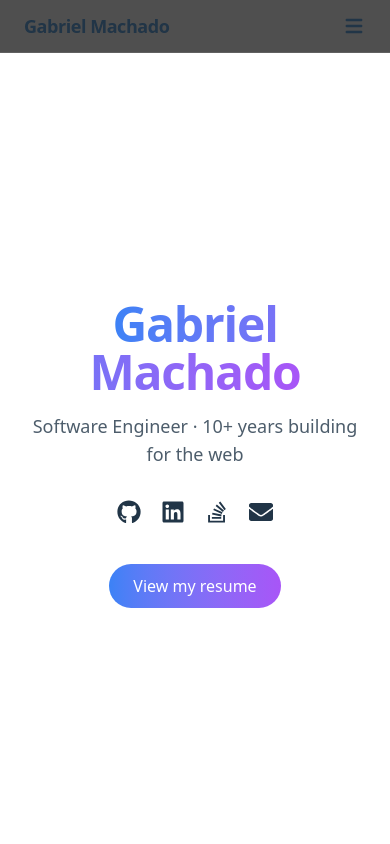
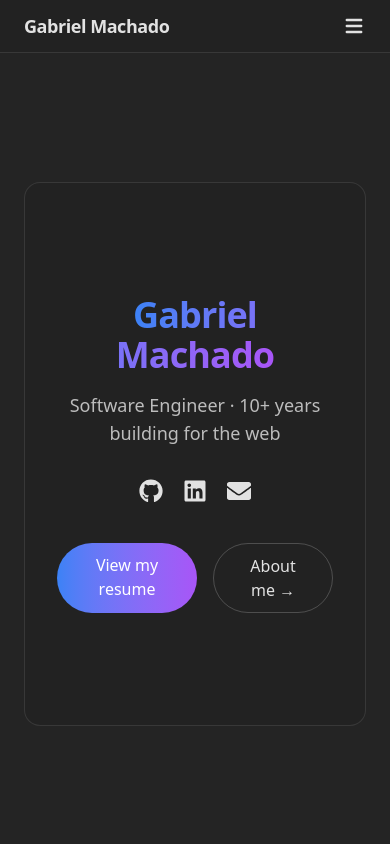
Before and after one commit to gm1357/gm1357.github.io, a React (Vite) app: page / in a window 390 px wide. Shown: the top 844 px of the page. Built offline with nearby package versions, Linux system fonts and the light colour scheme; grey boxes are pictures that could not be loaded.

Commit message:
Updates to home page (#4)
* feat: remove stackoverflow link

* feat: add card style to home page

* feat: remove light scheme

* feat: improve responsiviness

```diff
--- a/src/components/Footer.jsx
+++ b/src/components/Footer.jsx
@@ -1,15 +1,18 @@
-import { FaGithub, FaLinkedin, FaStackOverflow, FaEnvelope } from "react-icons/fa";
+import { FaGithub, FaLinkedin, FaEnvelope } from "react-icons/fa";
 
 const socials = [
   { href: "https://github.com/gm1357", icon: FaGithub, label: "GitHub" },
-  { href: "https://www.linkedin.com/in/gabriel-machado-br/", icon: FaLinkedin, label: "LinkedIn" },
-  { href: "https://stackoverflow.com/users/9012424/gmachado", icon: FaStackOverflow, label: "Stack Overflow" },
+  {
+    href: "https://www.linkedin.com/in/gabriel-machado-br/",
+    icon: FaLinkedin,
+    label: "LinkedIn",
+  },
   { href: "mailto:g_machado1@hotmail.com", icon: FaEnvelope, label: "Email" },
 ];
 
 export default function Footer() {
   return (
-    <footer className="border-t border-white/10 py-8 light:border-black/10">
+    <footer className="border-t border-white/10 py-8">
       <div className="mx-auto flex max-w-5xl flex-col items-center gap-4 px-6">
         <div className="flex gap-5">
           {socials.map((social) => (
--- a/src/components/Layout.jsx
+++ b/src/components/Layout.jsx
@@ -1,12 +1,15 @@
+import { useLocation } from "react-router-dom";
 import Navbar from "./Navbar";
 import Footer from "./Footer";
 
 export default function Layout({ children }) {
+  const { pathname } = useLocation();
+
   return (
     <div className="flex min-h-screen flex-col">
       <Navbar />
       <main className="flex-1 pt-16">{children}</main>
-      <Footer />
+      {pathname !== "/" && <Footer />}
     </div>
   );
 }
--- a/src/components/Navbar.jsx
+++ b/src/components/Navbar.jsx
@@ -13,7 +13,7 @@ export default function Navbar() {
   const { pathname } = useLocation();
 
   return (
-    <nav className="fixed top-0 z-50 w-full border-b border-white/10 bg-surface-dark/80 backdrop-blur-sm dark:border-white/10 light:border-black/10 light:bg-surface-light/80">
+    <nav className="fixed top-0 z-50 w-full border-b border-white/10 bg-surface-darker backdrop-blur-sm">
       <div className="mx-auto flex max-w-5xl items-center justify-between px-6 py-3">
         <Link to="/" className="text-lg font-semibold tracking-tight">
           Gabriel Machado
--- a/src/index.css
+++ b/src/index.css
@@ -7,9 +7,8 @@
   --color-accent-from: #3b82f6;
   --color-accent-to: #a855f7;
   --color-surface-dark: #242424;
-  --color-surface-light: #ffffff;
+  --color-surface-darker: #222222;
   --color-text-dark: rgba(255, 255, 255, 0.87);
-  --color-text-light: #213547;
   --animate-fade-in: fade-in 0.5s ease-out;
 }
 
@@ -24,11 +23,27 @@
   }
 }
 
+@utility perspective-1000 {
+  perspective: 1000px;
+}
+
+@utility preserve-3d {
+  transform-style: preserve-3d;
+}
+
+@utility backface-hidden {
+  backface-visibility: hidden;
+}
+
+@utility rotate-y-180 {
+  transform: rotateY(180deg);
+}
+
 body {
   font-family: system-ui, Avenir, Helvetica, Arial, sans-serif;
   line-height: 1.5;
   font-weight: 400;
-  color-scheme: light dark;
+  color-scheme: dark;
   color: var(--color-text-dark);
   background-color: var(--color-surface-dark);
   font-synthesis: none;
@@ -36,10 +51,3 @@ body {
   -webkit-font-smoothing: antialiased;
   -moz-osx-font-smoothing: grayscale;
 }
-
-@media (prefers-color-scheme: light) {
-  body {
-    color: var(--color-text-light);
-    background-color: var(--color-surface-light);
-  }
-}
--- a/src/pages/Home.jsx
+++ b/src/pages/Home.jsx
@@ -1,10 +1,6 @@
+import { useState, useRef, useEffect } from "react";
 import { Link } from "react-router-dom";
-import {
-  FaGithub,
-  FaLinkedin,
-  FaStackOverflow,
-  FaEnvelope,
-} from "react-icons/fa";
+import { FaGithub, FaLinkedin, FaEnvelope } from "react-icons/fa";
 
 const socials = [
   { href: "https://github.com/gm1357", icon: FaGithub, label: "GitHub" },
@@ -13,20 +9,39 @@ const socials = [
     icon: FaLinkedin,
     label: "LinkedIn",
   },
-  {
-    href: "https://stackoverflow.com/users/9012424/gmachado",
-    icon: FaStackOverflow,
-    label: "Stack Overflow",
-  },
   { href: "mailto:g_machado1@hotmail.com", icon: FaEnvelope, label: "Email" },
 ];
 
+const cardStyle = "rounded-2xl border border-white/10 bg-surface-darker p-8";
+
 export default function Home() {
+  const [flipped, setFlipped] = useState(false);
+  const frontRef = useRef(null);
+  const backRef = useRef(null);
+
+  useEffect(() => {
+    if (flipped) {
+      backRef.current?.focus();
+    } else {
+      frontRef.current?.focus();
+    }
+  }, [flipped]);
+
   return (
-    <>
-      {/* Hero */}
-      <section className="flex min-h-[calc(100vh-4rem)] flex-col items-center justify-center px-6 text-center animate-fade-in">
-        <h1 className="mb-4 text-5xl font-bold tracking-tight sm:text-6xl">
+    <section className="flex min-h-[calc(100vh-4rem)] items-center justify-center px-6">
+      <div className="perspective-1000 w-full max-w-2xl">
+        <div
+          className={`preserve-3d relative h-[34rem] sm:h-[26rem] motion-safe:transition-transform motion-safe:duration-700 ${flipped ? "rotate-y-180" : ""}`}
+        >
+          {/* FRONT */}
+          <div
+            ref={frontRef}
+            tabIndex={-1}
+            aria-hidden={flipped}
+            inert={flipped ? "" : undefined}
+            className={`backface-hidden absolute inset-0 flex flex-col items-center justify-center text-center outline-none ${cardStyle}`}
+          >
+            <h1 className="mb-4 text-4xl font-bold tracking-tight sm:text-5xl">
               <span className="bg-gradient-to-r from-accent-from to-accent-to bg-clip-text text-transparent">
                 Gabriel Machado
               </span>
@@ -50,18 +65,38 @@ export default function Home() {
               ))}
             </div>
 
+            <div className="flex gap-4">
               <Link
                 to="/resume"
                 className="rounded-full bg-gradient-to-r from-accent-from to-accent-to px-6 py-2.5 font-medium text-white transition-opacity hover:opacity-90"
               >
                 View my resume
               </Link>
-      </section>
+              <button
+                onClick={() => setFlipped(true)}
+                aria-label="Flip card to show about section"
+                className="rounded-full border border-white/20 px-6 py-2.5 font-medium transition-colors hover:bg-white/10"
+              >
+                About me &rarr;
+              </button>
+            </div>
+          </div>
 
-      {/* About */}
-      <section className="mx-auto max-w-5xl px-6 py-20 animate-fade-in">
-        <h2 className="mb-8 text-3xl font-bold">About</h2>
-        <div className="grid gap-8 md:grid-cols-2">
+          {/* BACK */}
+          <div
+            ref={backRef}
+            tabIndex={-1}
+            aria-hidden={!flipped}
+            inert={!flipped ? "" : undefined}
+            className={`backface-hidden rotate-y-180 absolute inset-0 flex flex-col items-center justify-center text-center outline-none ${cardStyle}`}
+          >
+            <div className="mb-4 h-20 w-20 rounded-full bg-gradient-to-br from-accent-from/20 to-accent-to/20">
+              <img
+                className="h-20 w-20 rounded-full"
+                src="https://github.com/gm1357.png"
+                alt="Gabriel Machado"
+              />
+            </div>
             <div className="space-y-4 text-base leading-relaxed opacity-90">
               <p>
                 I&apos;m a Brazilian software engineer with 10+ years of
@@ -70,22 +105,21 @@ export default function Home() {
               </p>
               <p>
                 I&apos;m passionate about writing clean &amp; maintainable code,
-              continuously improving my skills, and learning new technologies. I
-              enjoy building products that make a difference and collaborating
-              with talented teams.
+                continuously improving my skills, and learning new technologies.
+                I enjoy building products that make a difference and
+                collaborating with talented teams.
               </p>
             </div>
-          <div className="hidden items-center justify-center md:flex">
-            <div className="h-48 w-48 rounded-full bg-gradient-to-br from-accent-from/20 to-accent-to/20">
-              <img
-                className="rounded-full"
-                src="https://github.com/gm1357.png"
-                alt="Gabriel Machado"
-              />
+            <button
+              onClick={() => setFlipped(false)}
+              aria-label="Flip card back to hero section"
+              className="mt-6 rounded-full border border-white/20 px-6 py-2.5 font-medium transition-colors hover:bg-white/10"
+            >
+              &larr; Flip back
+            </button>
           </div>
         </div>
       </div>
     </section>
-    </>
   );
 }
--- a/src/pages/Portfolio.jsx
+++ b/src/pages/Portfolio.jsx
@@ -16,10 +16,10 @@ const LANG_COLORS = {
 
 function SkeletonCard() {
   return (
-    <div className="animate-pulse rounded-lg border border-white/10 p-5 light:border-black/10">
-      <div className="mb-3 h-5 w-2/3 rounded bg-white/10 light:bg-black/10" />
-      <div className="mb-2 h-4 w-full rounded bg-white/5 light:bg-black/5" />
-      <div className="h-4 w-1/2 rounded bg-white/5 light:bg-black/5" />
+    <div className="animate-pulse rounded-lg border border-white/10 p-5">
+      <div className="mb-3 h-5 w-2/3 rounded bg-white/10" />
+      <div className="mb-2 h-4 w-full rounded bg-white/5" />
+      <div className="h-4 w-1/2 rounded bg-white/5" />
     </div>
   );
 }
@@ -115,7 +115,7 @@ export default function Portfolio() {
                 className={`rounded-full border px-3 py-1 text-sm transition-colors ${
                   filter === lang
                     ? "border-primary-400 bg-primary-400/15 text-primary-400"
-                    : "border-white/15 hover:border-primary-400 light:border-black/15"
+                    : "border-white/15 hover:border-primary-400"
                 }`}
               >
                 {lang}
@@ -133,7 +133,7 @@ export default function Portfolio() {
                   href={repo.html_url}
                   target="_blank"
                   rel="noopener noreferrer"
-                  className="group rounded-lg border border-white/10 p-5 transition-shadow hover:shadow-lg hover:shadow-primary-500/5 light:border-black/10"
+                  className="group rounded-lg border border-white/10 p-5 transition-shadow hover:shadow-lg hover:shadow-primary-500/5"
                 >
                   <h3 className="mb-1 font-semibold group-hover:text-primary-400 transition-colors">
                     {repo.name}
--- a/src/pages/Resume.jsx
+++ b/src/pages/Resume.jsx
@@ -4,9 +4,9 @@ function TimelineItem({ title, subtitle, period, bullets }) {
   return (
     <div className="relative pl-8 pb-10 last:pb-0">
       {/* Line */}
-      <div className="absolute top-2 left-[7px] -bottom-2 w-px bg-white/20 last:hidden light:bg-black/20" />
+      <div className="absolute top-2 left-[7px] -bottom-2 w-px bg-white/20 last:hidden" />
       {/* Dot */}
-      <div className="absolute top-2 left-0 h-3.5 w-3.5 rounded-full border-2 border-primary-400 bg-surface-dark light:bg-surface-light" />
+      <div className="absolute top-2 left-0 h-3.5 w-3.5 rounded-full border-2 border-primary-400 bg-surface-dark" />
 
       <h3 className="font-semibold leading-snug">{title}</h3>
       <p className="text-sm opacity-70">
@@ -66,7 +66,7 @@ export default function Resume() {
                 {items.map((skill) => (
                   <span
                     key={skill}
-                    className="rounded-full border border-white/15 px-3 py-1 text-sm transition-colors hover:border-primary-400 hover:text-primary-400 light:border-black/15"
+                    className="rounded-full border border-white/15 px-3 py-1 text-sm transition-colors hover:border-primary-400 hover:text-primary-400"
                   >
                     {skill}
                   </span>
```
Lines whose indentation alone changed are shown as unchanged.
